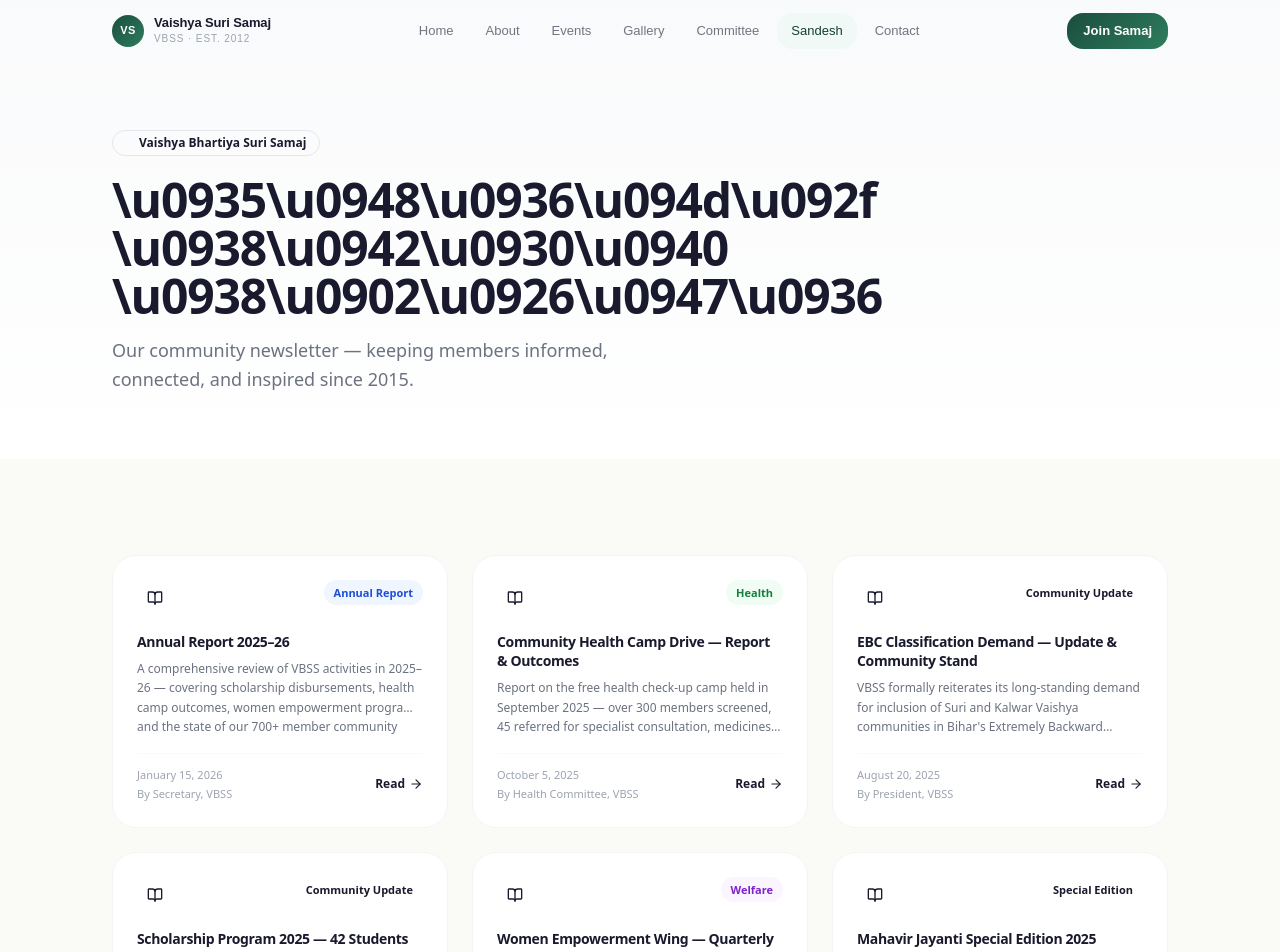
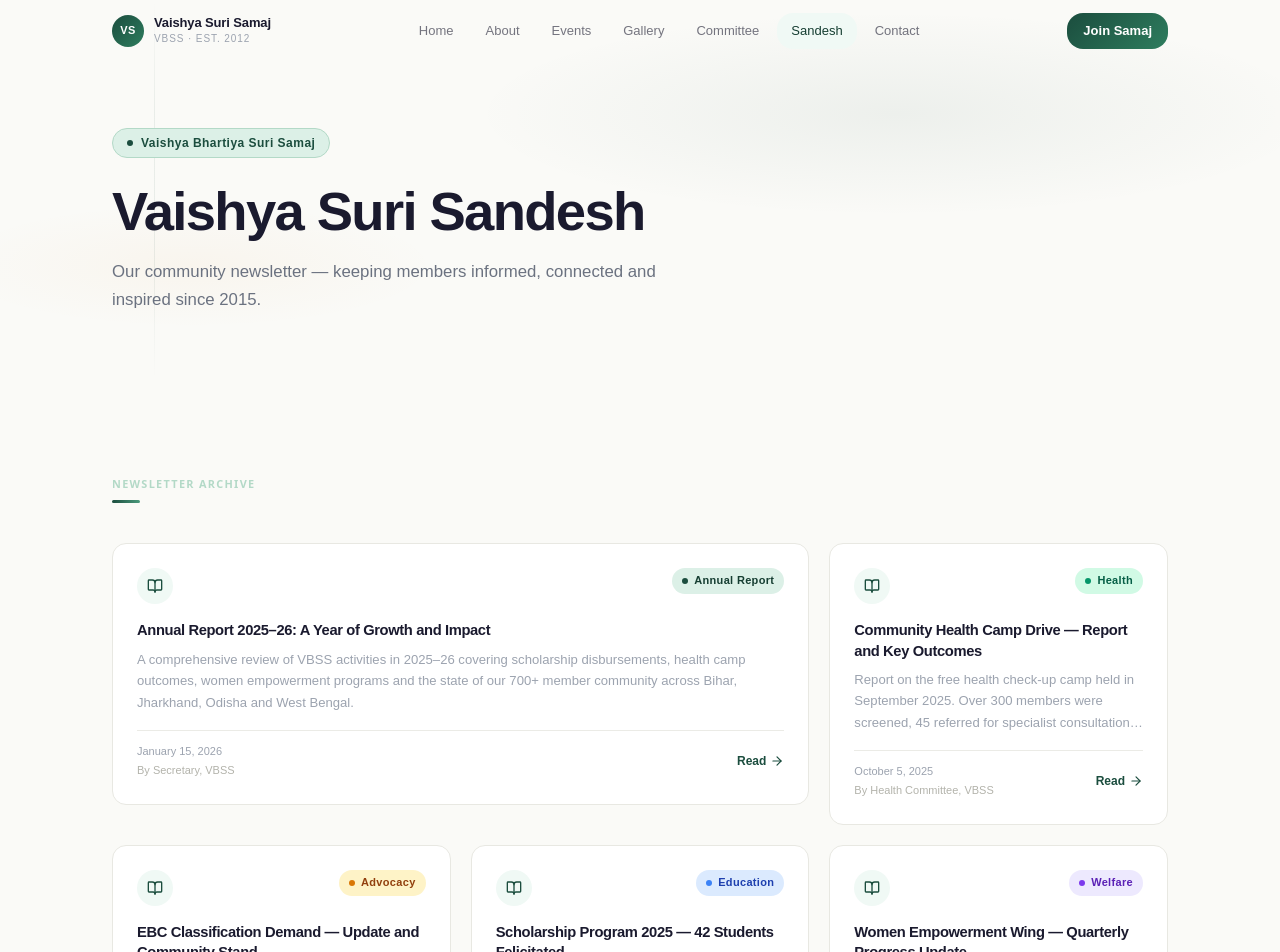
Before and after one commit to manthanindane/vbss-community, a React (Vite) app: page /sandesh in a window 1280 px wide. Shown: the top 952 px of the page. Built offline with nearby package versions, Linux system fonts and the light colour scheme; a web font is replaced by a local one.

Commit message:
fix: rewrite Sandesh page, data, PageHero & NewsCard — remove old maroon classes, fix Hindi chars, replace Jain content

```diff
--- a/src/components/layout/PageHero.tsx
+++ b/src/components/layout/PageHero.tsx
@@ -3,18 +3,26 @@ import { motion } from 'framer-motion';
 interface PageHeroProps {
   title: string;
   subtitle?: string;
-  hindiTitle?: string;
 }
 
 export default function PageHero({ title, subtitle }: PageHeroProps) {
   return (
-    <section className="relative pt-32 pb-16 overflow-hidden">
-      {/* BG */}
-      <div className="absolute inset-0 bg-gradient-to-b from-gray-50 to-white" />
-      <div className="absolute inset-0 dot-grid opacity-40" />
+    <section className="relative pt-32 pb-16 overflow-hidden" style={{ background: '#FAFAF7' }}>
+      {/* Subtle radial tints */}
+      <div
+        className="absolute inset-0 pointer-events-none"
+        style={{
+          backgroundImage:
+            'radial-gradient(ellipse 55% 45% at 70% 30%, rgba(27,77,62,0.06) 0%, transparent 60%),' +
+            'radial-gradient(ellipse 35% 30% at 15% 70%, rgba(217,119,6,0.04) 0%, transparent 55%)',
+        }}
+      />
 
-      {/* Glow */}
-      <div className="absolute top-0 left-1/2 -translate-x-1/2 w-96 h-48 rounded-full bg-maroon-800/5 blur-3xl" />
+      {/* Structural vertical line (visible on desktop) */}
+      <div
+        className="absolute top-0 left-[12%] bottom-0 w-px pointer-events-none hidden lg:block"
+        style={{ background: 'linear-gradient(to bottom, transparent, rgba(27,77,62,0.08) 30%, rgba(27,77,62,0.08) 70%, transparent)' }}
+      />
 
       <div className="container-custom relative">
         <motion.div
@@ -23,13 +31,52 @@ export default function PageHero({ title, subtitle }: PageHeroProps) {
           transition={{ duration: 0.5, ease: [0.22, 1, 0.36, 1] }}
           className="max-w-2xl"
         >
-          <div className="inline-flex items-center gap-2 px-3 py-1 rounded-full bg-maroon-50 border border-maroon-100 mb-5">
-            <div className="w-1.5 h-1.5 rounded-full bg-maroon-600" />
-            <span className="text-maroon-700 text-xs font-semibold">Vaishya Bhartiya Suri Samaj</span>
+          {/* Badge */}
+          <div
+            className="inline-flex items-center gap-2 px-3.5 py-1.5 rounded-full mb-6"
+            style={{ backgroundColor: '#DCF0E7', border: '1px solid #B3D9C7' }}
+          >
+            <span
+              className="w-1.5 h-1.5 rounded-full"
+              style={{ backgroundColor: '#1B4D3E' }}
+            />
+            <span
+              className="text-xs font-bold"
+              style={{
+                fontFamily: "'Satoshi', sans-serif",
+                color: '#1B4D3E',
+                letterSpacing: '0.04em',
+              }}
+            >
+              Vaishya Bhartiya Suri Samaj
+            </span>
           </div>
-          <h1 className="text-4xl sm:text-5xl font-bold text-ink tracking-tight leading-tight">{title}</h1>
+
+          <h1
+            style={{
+              fontFamily: "'Plus Jakarta Sans', sans-serif",
+              fontSize: 'clamp(2.2rem, 5vw, 3.4rem)',
+              fontWeight: 800,
+              letterSpacing: '-0.03em',
+              lineHeight: 1.1,
+              color: '#1A1A2E',
+            }}
+          >
+            {title}
+          </h1>
+
           {subtitle && (
-            <p className="mt-4 text-gray-500 text-lg leading-relaxed max-w-xl">{subtitle}</p>
+            <p
+              className="mt-4 max-w-xl"
+              style={{
+                fontFamily: "'Satoshi', sans-serif",
+                fontSize: '1.05rem',
+                lineHeight: 1.7,
+                color: '#6B7280',
+              }}
+            >
+              {subtitle}
+            </p>
           )}
         </motion.div>
       </div>
--- a/src/components/shared/NewsCard.tsx
+++ b/src/components/shared/NewsCard.tsx
@@ -2,43 +2,110 @@ import { motion } from 'framer-motion';
 import { BookOpen, ArrowRight } from 'lucide-react';
 import type { SandeshEntry } from '@/data/sandesh';
 
-interface Props { entry: SandeshEntry; index: number; }
+interface Props {
+  entry: SandeshEntry;
+  index: number;
+}
+
+const catColors: Record<string, { bg: string; text: string; dotBg: string }> = {
+  'Annual Report': { bg: '#DCF0E7', text: '#163E32', dotBg: '#1B4D3E' },
+  Health:          { bg: '#D1FAE5', text: '#065F46', dotBg: '#059669' },
+  Advocacy:        { bg: '#FEF3C7', text: '#92400E', dotBg: '#D97706' },
+  Education:       { bg: '#DBEAFE', text: '#1E40AF', dotBg: '#3B82F6' },
+  Welfare:         { bg: '#EDE9FE', text: '#5B21B6', dotBg: '#7C3AED' },
+  Community:       { bg: '#FCE7F3', text: '#9D174D', dotBg: '#EC4899' },
+};
 
 export default function NewsCard({ entry, index }: Props) {
-  const catColor: Record<string, string> = {
-    'Annual Report': 'bg-blue-50 text-blue-700',
-    'Special Edition': 'bg-gold-50 text-gold-700',
-    'Health': 'bg-green-50 text-green-700',
-    'Community Update': 'bg-maroon-50 text-maroon-700',
-    'Welfare': 'bg-purple-50 text-purple-700',
-  };
-  const colorCls = catColor[entry.category] ?? 'bg-gray-50 text-gray-700';
+  const cat = catColors[entry.category] ?? { bg: '#F4F4F0', text: '#374151', dotBg: '#9CA3AF' };
 
   return (
     <motion.div
-      initial={{ opacity: 0, y: 20 }}
+      initial={{ opacity: 0, y: 18 }}
       whileInView={{ opacity: 1, y: 0 }}
       viewport={{ once: true }}
-      transition={{ delay: index * 0.08, duration: 0.5 }}
-      className="p-6 rounded-2xl border border-gray-100 bg-white hover:border-maroon-100 hover:shadow-[0_8px_30px_rgba(0,0,0,0.05)] transition-all duration-300 flex flex-col"
+      transition={{ delay: index * 0.08, duration: 0.44 }}
+      className="card-surface p-6 flex flex-col"
     >
+      {/* Top row: icon + category */}
       <div className="flex items-start justify-between mb-4">
-        <div className="w-9 h-9 rounded-lg bg-maroon-50 flex items-center justify-center">
-          <BookOpen className="w-4 h-4 text-maroon-700" />
+        <div
+          className="w-9 h-9 rounded-xl flex items-center justify-center"
+          style={{ backgroundColor: '#F0F9F5' }}
+        >
+          <BookOpen className="w-4 h-4" style={{ color: '#1B4D3E' }} />
         </div>
-        <span className={`text-[11px] font-semibold px-2.5 py-1 rounded-full ${colorCls}`}>
+        <span
+          className="inline-flex items-center gap-1.5 text-[11px] font-bold px-2.5 py-1 rounded-full"
+          style={{
+            backgroundColor: cat.bg,
+            color: cat.text,
+            fontFamily: "'Satoshi', sans-serif",
+            letterSpacing: '0.03em',
+          }}
+        >
+          <span
+            className="w-1.5 h-1.5 rounded-full shrink-0"
+            style={{ backgroundColor: cat.dotBg }}
+          />
           {entry.category}
         </span>
       </div>
-      <h3 className="font-bold text-ink text-sm leading-snug mb-2">{entry.title}</h3>
-      <p className="text-xs text-gray-500 leading-relaxed flex-1 line-clamp-3">{entry.excerpt}</p>
-      <div className="mt-4 pt-3 border-t border-gray-50 flex items-center justify-between">
+
+      {/* Title */}
+      <h3
+        className="font-semibold leading-snug mb-2"
+        style={{
+          fontFamily: "'Plus Jakarta Sans', sans-serif",
+          fontSize: '0.92rem',
+          color: '#1A1A2E',
+        }}
+      >
+        {entry.title}
+      </h3>
+
+      {/* Excerpt */}
+      <p
+        className="flex-1 mb-4"
+        style={{
+          fontFamily: "'Satoshi', sans-serif",
+          fontSize: '0.82rem',
+          lineHeight: 1.65,
+          color: '#9CA3AF',
+          display: '-webkit-box',
+          WebkitLineClamp: 3,
+          WebkitBoxOrient: 'vertical',
+          overflow: 'hidden',
+        }}
+      >
+        {entry.excerpt}
+      </p>
+
+      {/* Footer */}
+      <div
+        className="pt-3 flex items-center justify-between"
+        style={{ borderTop: '1px solid #EBEBE6' }}
+      >
         <div>
-          <p className="text-[11px] text-gray-400">{entry.date}</p>
-          <p className="text-[11px] text-gray-400 mt-0.5">By {entry.author}</p>
+          <p
+            className="text-[11px]"
+            style={{ fontFamily: "'Satoshi', sans-serif", color: '#9CA3AF' }}
+          >
+            {entry.date}
+          </p>
+          <p
+            className="text-[11px] mt-0.5"
+            style={{ fontFamily: "'Satoshi', sans-serif", color: '#B3B3AB' }}
+          >
+            By {entry.author}
+          </p>
         </div>
-        <button className="inline-flex items-center gap-1 text-xs font-semibold text-maroon-700 hover:text-maroon-800 group">
-          Read <ArrowRight className="w-3.5 h-3.5 group-hover:translate-x-0.5 transition-transform" />
+        <button
+          className="group inline-flex items-center gap-1 text-xs font-semibold transition-all"
+          style={{ color: '#1B4D3E', fontFamily: "'Plus Jakarta Sans', sans-serif" }}
+        >
+          Read
+          <ArrowRight className="w-3.5 h-3.5 group-hover:translate-x-0.5 transition-transform" />
         </button>
       </div>
     </motion.div>
--- a/src/data/sandesh.ts
+++ b/src/data/sandesh.ts
@@ -10,50 +10,74 @@ export interface SandeshEntry {
 export const sandeshEntries: SandeshEntry[] = [
   {
     id: '1',
-    title: 'Annual Report 2025–26',
+    title: 'Annual Report 2025–26: A Year of Growth and Impact',
     date: 'January 15, 2026',
     author: 'Secretary, VBSS',
     category: 'Annual Report',
-    excerpt: 'A comprehensive review of VBSS activities in 2025–26 — covering scholarship disbursements, health camp outcomes, women empowerment programs and the state of our 700+ member community across Bihar, Jharkhand, Odisha and West Bengal.',
+    excerpt:
+      'A comprehensive review of VBSS activities in 2025–26 covering scholarship disbursements, health camp outcomes, women empowerment programs and the state of our 700+ member community across Bihar, Jharkhand, Odisha and West Bengal.',
   },
   {
     id: '2',
-    title: 'Mahavir Jayanti Special Edition 2025',
-    date: 'April 14, 2025',
-    author: 'Editorial Committee, VBSS',
-    category: 'Special Edition',
-    excerpt: 'Celebrating the birth anniversary of Bhagwan Mahavir with reflections on the values of non-violence, truth and compassion that form the foundation of our community life and organizational ethos.',
+    title: 'Community Health Camp Drive — Report and Key Outcomes',
+    date: 'October 5, 2025',
+    author: 'Health Committee, VBSS',
+    category: 'Health',
+    excerpt:
+      'Report on the free health check-up camp held in September 2025. Over 300 members were screened, 45 referred for specialist consultation, and medicines distributed free of cost. Plans for the next camp are set for Q1 2026.',
   },
   {
     id: '3',
-    title: 'Community Health Camp Drive — Report & Outcomes',
-    date: 'October 5, 2025',
-    author: 'Health Committee, VBSS',
-    category: 'Health',
-    excerpt: 'Report on the free health check-up camp held in September 2025 — over 300 members screened, 45 referred for specialist consultation, medicines distributed free of cost. Plans for the next camp in Q1 2026.',
+    title: 'EBC Classification Demand — Update and Community Stand',
+    date: 'August 20, 2025',
+    author: 'President, VBSS',
+    category: 'Advocacy',
+    excerpt:
+      'VBSS formally reiterates its long-standing demand for inclusion of Suri and Kalwar Vaishya communities in the Extremely Backward Classes (EBC) list in Bihar, in line with recognition already granted in Jharkhand, Odisha and West Bengal.',
   },
   {
     id: '4',
-    title: 'EBC Classification Demand — Update & Community Stand',
-    date: 'August 20, 2025',
-    author: 'President, VBSS',
-    category: 'Community Update',
-    excerpt: "VBSS formally reiterates its long-standing demand for inclusion of Suri and Kalwar Vaishya communities in Bihar's Extremely Backward Classes (EBC) list, in line with recognition already granted in neighbouring states of Jharkhand, Odisha and West Bengal.",
+    title: 'Scholarship Program 2025 — 42 Students Felicitated',
+    date: 'July 1, 2025',
+    author: 'Education Committee, VBSS',
+    category: 'Education',
+    excerpt:
+      '42 meritorious students from the Suri Vaishya community across four states received scholarships at the Annual Scholarship Ceremony 2025. Total disbursement crossed Rs 8 lakhs this year — a new milestone for our education welfare fund.',
   },
   {
     id: '5',
-    title: 'Scholarship Program 2025 — 42 Students Felicitated',
-    date: 'July 1, 2025',
-    author: 'Education Committee, VBSS',
-    category: 'Community Update',
-    excerpt: '42 meritorious students from the Suri Vaishya community across four states received scholarships at the Annual Scholarship Ceremony 2025. Total disbursement crossed ₹8 lakhs this year — a new milestone for our education welfare fund.',
+    title: 'Women Empowerment Wing — Quarterly Progress Update',
+    date: 'May 10, 2025',
+    author: 'Women Wing Chairperson, VBSS',
+    category: 'Welfare',
+    excerpt:
+      'The Women Wing successfully conducted three skill-development workshops in Mumbai and Patna this quarter. Two self-help groups have been formally registered with a total corpus of Rs 3.2 lakhs under the Pradhan Mantri Jan Dhan Yojana.',
   },
   {
     id: '6',
-    title: 'Women Empowerment Wing — Quarterly Update',
-    date: 'May 10, 2025',
-    author: 'Women Wing Chairperson, VBSS',
-    category: 'Welfare',
-    excerpt: 'The Women Wing successfully conducted three skill-development workshops in Mumbai and Patna this quarter. Two self-help groups have been formally registered with a total corpus of ₹3.2 lakhs under the Pradhan Mantri Jan Dhan Yojana.',
+    title: 'Community Marriage Bureau — Bridging Families Across States',
+    date: 'March 18, 2025',
+    author: 'Marriage Bureau, VBSS',
+    category: 'Community',
+    excerpt:
+      'The VBSS Marriage Bureau facilitated 14 successful matrimonial connections this quarter. The bureau continues to serve as a trusted resource for Suri Vaishya families seeking alliances across Bihar, Jharkhand, Odisha and West Bengal.',
+  },
+  {
+    id: '7',
+    title: 'Youth Connect — Career Guidance Workshop in Ranchi',
+    date: 'February 22, 2025',
+    author: 'Youth Committee, VBSS',
+    category: 'Education',
+    excerpt:
+      'Over 85 young professionals and students attended the career guidance session in Ranchi. Sessions covered competitive exam preparation, IT career pathways and entrepreneurship opportunities with mentorship from senior community members.',
+  },
+  {
+    id: '8',
+    title: 'Cultural Heritage Celebration — Suri Vaishya Sammelan 2025',
+    date: 'January 26, 2025',
+    author: 'Cultural Committee, VBSS',
+    category: 'Community',
+    excerpt:
+      'The annual Suri Vaishya Sammelan brought together over 500 families in Patna for two days of cultural programs, community felicitation and welfare discussions. The event reaffirmed our collective commitment to social progress and unity.',
   },
 ];
--- a/src/pages/Sandesh.tsx
+++ b/src/pages/Sandesh.tsx
@@ -4,7 +4,9 @@ import NewsCard from '@/components/shared/NewsCard';
 import { sandeshEntries } from '@/data/sandesh';
 
 export default function Sandesh() {
-  const sorted = [...sandeshEntries].sort((a, b) => new Date(b.date).getTime() - new Date(a.date).getTime());
+  const sorted = [...sandeshEntries].sort(
+    (a, b) => new Date(b.date).getTime() - new Date(a.date).getTime()
+  );
 
   return (
     <motion.div
@@ -14,16 +16,34 @@ export default function Sandesh() {
       transition={{ duration: 0.4 }}
     >
       <PageHero
-        title="\u0935\u0948\u0936\u094d\u092f \u0938\u0942\u0930\u0940 \u0938\u0902\u0926\u0947\u0936"
-        hindiTitle="\u0935\u0948\u0936\u094d\u092f \u0938\u0942\u0930\u0940 \u0938\u0902\u0926\u0947\u0936"
-        subtitle="Our community newsletter — keeping members informed, connected, and inspired since 2015."
+        title="Vaishya Suri Sandesh"
+        subtitle="Our community newsletter — keeping members informed, connected and inspired since 2015."
       />
 
-      <section className="section-padding">
+      <section className="section-padding" style={{ background: '#FAFAF7' }}>
         <div className="container-custom">
-          <div className="grid sm:grid-cols-2 lg:grid-cols-3 gap-6">
+          {/* Section intro */}
+          <div className="mb-10">
+            <span className="section-num block mb-2">Newsletter Archive</span>
+            <div
+              style={{
+                width: 28,
+                height: 3,
+                borderRadius: 99,
+                background: 'linear-gradient(90deg, #1B4D3E, #4A9A7C)',
+              }}
+            />
+          </div>
+
+          {/* Card grid — asymmetric: first row 2-col wide, rest 3-col */}
+          <div className="grid sm:grid-cols-2 lg:grid-cols-3 gap-5">
             {sorted.map((entry, i) => (
-              <NewsCard key={entry.id} entry={entry} index={i} />
+              <div
+                key={entry.id}
+                className={i === 0 ? 'sm:col-span-2 lg:col-span-2' : ''}
+              >
+                <NewsCard entry={entry} index={i} />
+              </div>
             ))}
           </div>
         </div>
```
